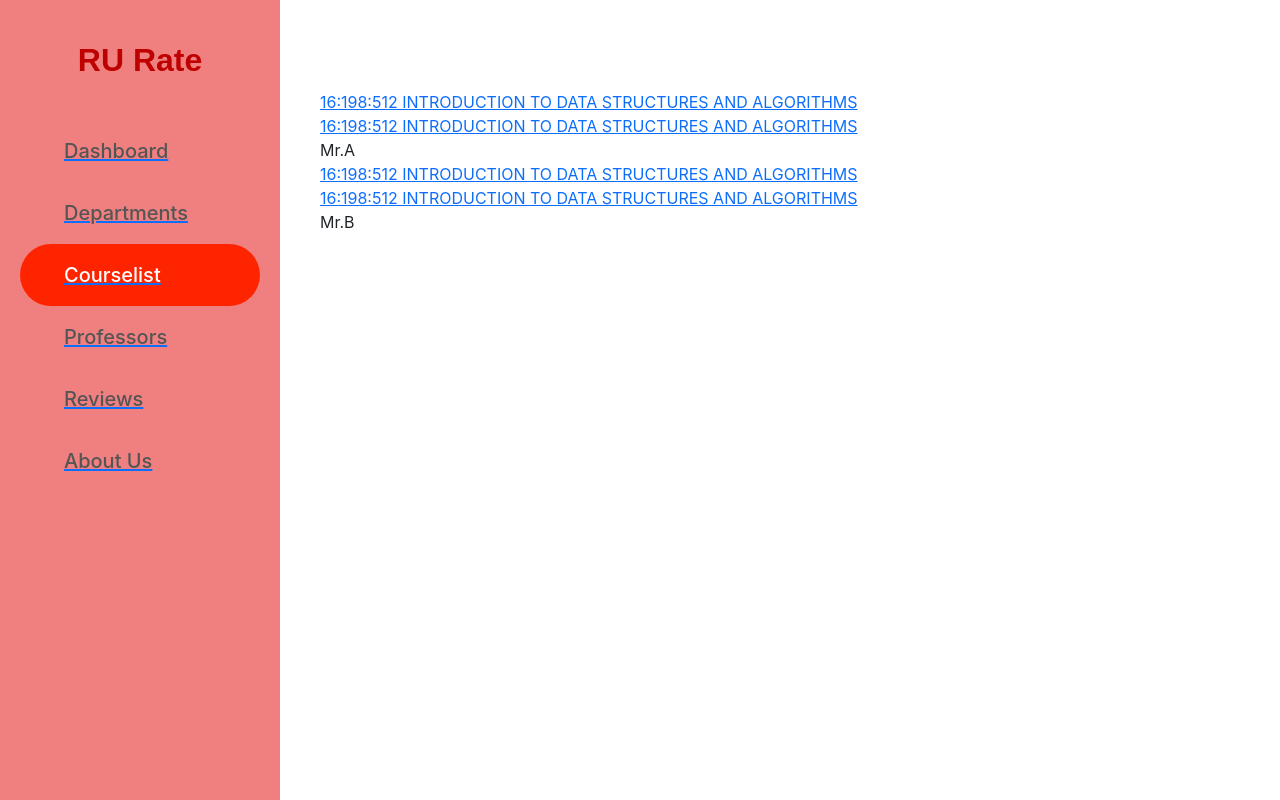
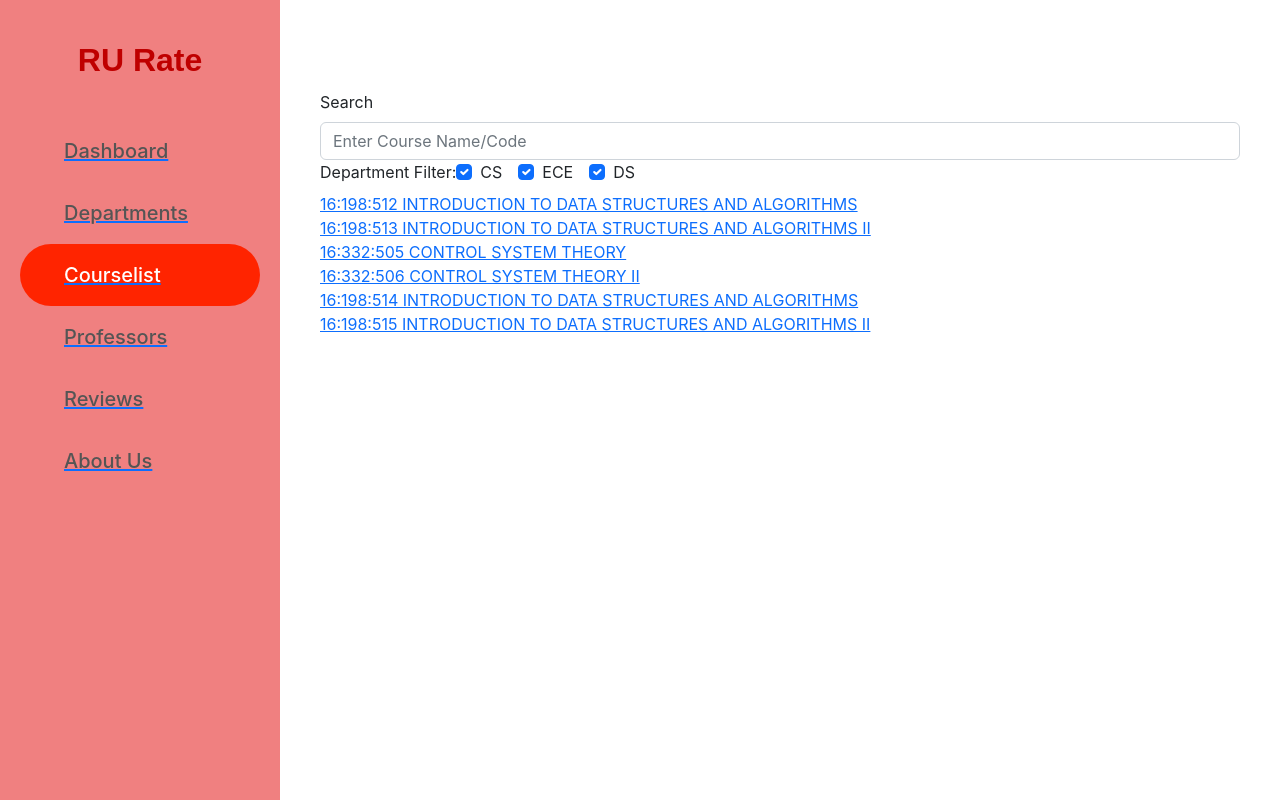
Before and after one commit to santyelegy/RUCSRate, a React (Create React App) app in the folder frontend/: page /courselist in a window 1280 px wide. Built offline with nearby package versions, Linux system fonts and the light colour scheme.

Commit message:
add simple search and filter

```diff
--- a/frontend/src/Pages/CourseList.js
+++ b/frontend/src/Pages/CourseList.js
@@ -1,26 +1,72 @@
 import dept_course from '../sample_data/CourseList.json'
 import { useParams, Link } from 'react-router-dom';
+import { useEffect, useState } from 'react';
+import Form from 'react-bootstrap/Form';
 
 function CourseList() {
-    const { department } = useParams();
-    const course = dept_course[0].cources.map((cources, index) => {
-        return (
-            <div>
-                <Link to={"/courselist/course/".concat(index)}>{dept_course[0].cources[0].code + " " + dept_course[0].cources[0].name}</Link></div>
-        );
+    const { department_id } = useParams();
+    const [allcourses, setAllCourses] = useState([]);
+    const [search, setSearch] = useState("");
+    const [department, setDepartment] = useState([true, true, true]);
+    useEffect(() => {
+        let subarray = []
+        for (let i = 0; i < dept_course.length; i++) {
+            if(department[i]){
+                subarray.push(...dept_course[i]["cources"]);
+            }
+        }
+        setAllCourses(subarray);
+    }, [JSON.stringify(department)])
+    const courses = allcourses.map((course, index) => {
+        let show = true;
+        if (!course.code.toLowerCase().startsWith(search.toLowerCase()) &&
+            !course.name.toLowerCase().startsWith(search.toLowerCase())) {
+            show = false;
+        }
+
+        return show ? (<div index={index}>
+            <Link to={"/courselist/course/".concat(course.code)}>{course.code.concat(" ", course.name)}</Link>
+            <br />
+        </div>) : <div index={index}></div>;
     })
+    function handleBoxChange(event,index){
+        setDepartment((prev) => prev.map((el, i) => (i !== index ? el : event.target.checked)));
+    }
     return (
         <>
             <div>
-                <div>
-                    {course}</div>
-                <div>
-                    {dept_course[0].cources[0].prof}</div>
-
-                <div>
-                    {course}</div>
-                <div>
-                    {dept_course[0].cources[1].prof}</div>
+                <Form>
+                    <Form.Label>
+                        Search
+                    </Form.Label>
+                    <Form.Control type="text" placeholder="Enter Course Name/Code"
+                        onChange={(e) => setSearch(e.target.value)} />
+                    <Form.Label>
+                        Department Filter:
+                    </Form.Label>
+                    <Form.Check
+                        inline
+                        label="CS"
+                        type='checkbox'
+                        defaultChecked={department[0]}
+                        onChange={(e)=>handleBoxChange(e,0)}
+                    />
+                    <Form.Check
+                        inline
+                        label="ECE"
+                        type='checkbox'
+                        defaultChecked={department[1]}
+                        onChange={(e)=>handleBoxChange(e,1)}
+                    />
+                    <Form.Check
+                        inline
+                        label="DS"
+                        type='checkbox'
+                        defaultChecked={department[2]}
+                        onChange={(e)=>handleBoxChange(e,2)}
+                    />
+                </Form>
+                {courses}
             </div>
         </>
     );
--- a/frontend/src/Pages/ProfessorList.js
+++ b/frontend/src/Pages/ProfessorList.js
@@ -1,29 +1,40 @@
 import professorlist from "../sample_data/ProfessorList.json"
 import Accordion from 'react-bootstrap/Accordion';
 import { Link } from "react-router-dom";
+import Form from "react-bootstrap/Form";
+import { useState } from "react";
 function ProfessorList() {
-    function subaccordion(professor,index){
-        const coursegroup=professor.course.map((course,i)=>{
-            console.log(course);
-            return (<><Link to={"/courselist/course/".concat(course)} index={i}>{course}</Link><br/></>);
+  const [search,setSearch]=useState("");
+  function subaccordion(professor, index) {
+    const coursegroup = professor.course.map((course, i) => {
+      return (<><Link to={"/courselist/course/".concat(course)} index={i}>{course}</Link><br /></>);
     });
     return (
       <Accordion.Item eventKey={index}>
-          <Accordion.Header>{<Link to={"/professor/".concat(professor.name)}>{professor.name.concat('# score:',professor.score)}</Link>}</Accordion.Header>
+        <Accordion.Header>{<Link to={"/professor/".concat(professor.name)}>{professor.name.concat('# score:', professor.score)}</Link>}</Accordion.Header>
         <Accordion.Body>
+          Courses:<br/>
           {coursegroup}
         </Accordion.Body>
       </Accordion.Item>
     );
-
   }
-    const all_professor=professorlist.map((professor,index)=>{
-        return (subaccordion(professor,index));
+  const all_professor = professorlist.map((professor, index) => {
+    return professor.name.startsWith(search)?(subaccordion(professor, index)):<></>;
   })
   return (
+    <>
+      <Form>
+        <Form.Label>
+          Search
+        </Form.Label>
+        <Form.Control type="text" placeholder="Enter Professor Name"
+          onChange={(e) => setSearch(e.target.value)} />
+      </Form>
       <Accordion>
         {all_professor}
       </Accordion>
+    </>
   );
 }
 export default ProfessorList;
--- a/frontend/src/Pages/ReviewForm.js
+++ b/frontend/src/Pages/ReviewForm.js
@@ -64,7 +64,6 @@ function ReviewForm() {
         let realscore3 = parseInt(score3.substring(0, 1));
 
         const returnObject = { 'content': content, 'score0': realscore0, 'score1': realscore1, 'score2': realscore2, 'score3': realscore3 }
-        console.log(returnObject)
         fetch(`http://127.0.0.1:8000/api/createReview/`, {
             method: "POST",
             headers: {
--- a/frontend/src/sample_data/ProfessorList.json
+++ b/frontend/src/sample_data/ProfessorList.json
@@ -15,14 +15,14 @@
     ]
 },
 {
-    "name":"P3",
+    "name":"Pro3",
     "score":3,
     "course":[
         "16:198:514",
         "16:332:506"
     ]
 },{
-    "name":"P4",
+    "name":"Pro4",
     "score":3,
     "course":[
         "16:198:514",
```
Lines whose indentation alone changed are shown as unchanged.
